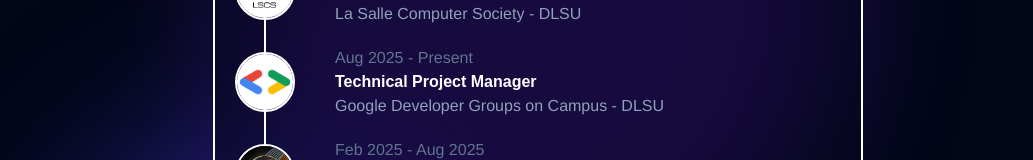
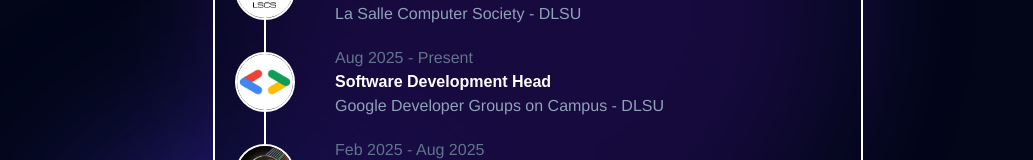
Before and after one commit to alecbnono/tech-by-alec-frontend, a React (Vite) app: page / in a window 1280 px wide. Shown: the part 776-936 px from the top of the page, without its empty margins (102-1135 px from the left). Built offline with nearby package versions, Linux system fonts and the light colour scheme; a web font is replaced by a local one.

Commit message:
fix: org data

```diff
--- a/src/data/orgs.js
+++ b/src/data/orgs.js
@@ -16,7 +16,7 @@ const orgs = [
   {
     dateStart: "Aug 2025",
     dateEnd: "Present",
-    title: "Technical Project Manager",
+    title: "Software Development Head",
     description: "Google Developer Groups on Campus - DLSU",
     image: "/orgs/gdsc.png",
   },
```
